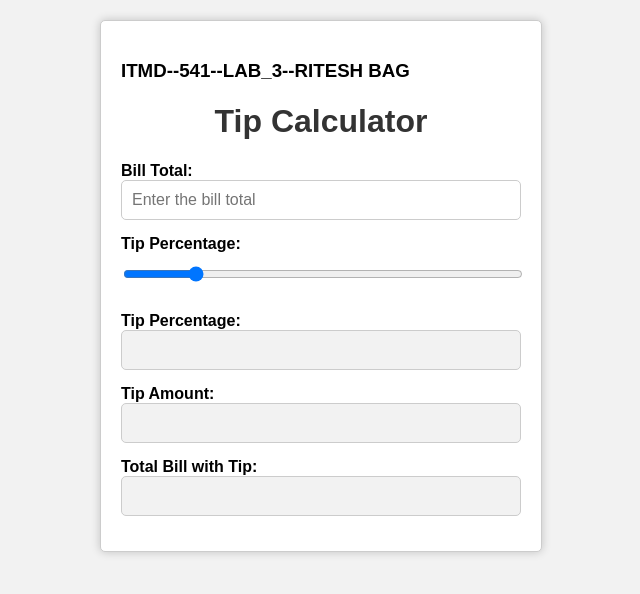
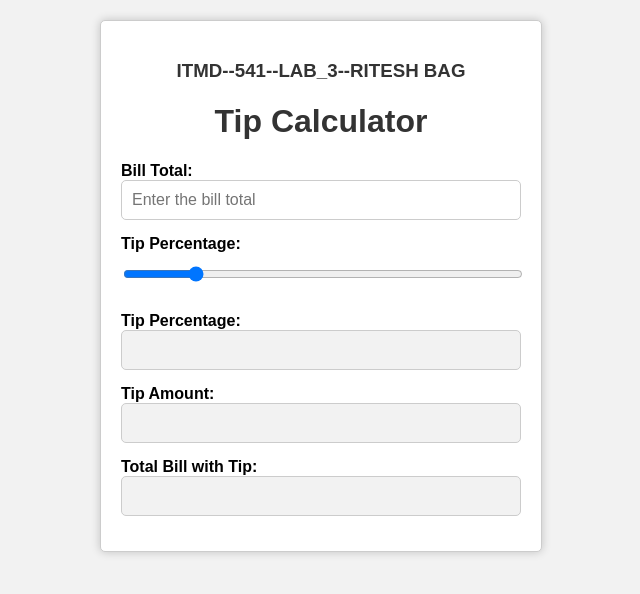
Before and after one commit to rbag1/TipCalc, a plain HTML site: page index.html in a window 1280 px wide. Shown: the whole page, without its empty margins (319-959 px from the left). Drawn offline with Linux system fonts and the light colour scheme.

Commit message:
Update styles.css

```diff
--- a/styles.css
+++ b/styles.css
@@ -12,7 +12,10 @@ body {
     max-width: 400px;
     box-shadow: 0 0 10px rgba(0, 0, 0, 0.2);
 }
-
+h3 {
+    text-align: center;
+    color: #333;
+}
 h1 {
     text-align: center;
     color: #333;
```
